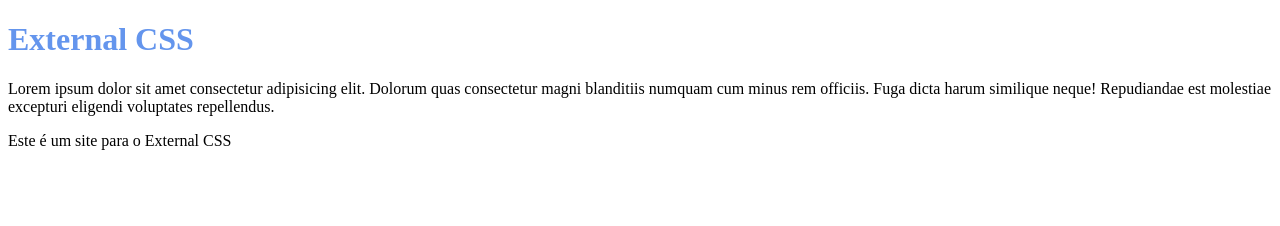
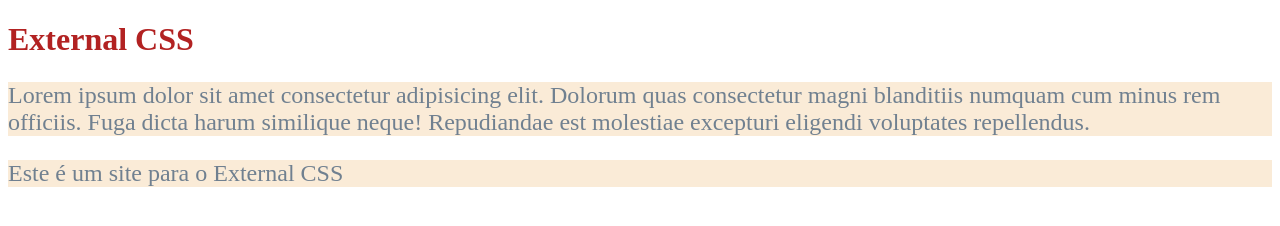
Before and after one commit to daniellefreitas23/aulas, a plain HTML site: page 3_EXTERNAL_CSS/index.html in a window 1280 px wide. Drawn offline with Linux system fonts and the light colour scheme.

Commit message:
ID e CLASS

```diff
--- a/3_EXTERNAL_CSS/style.css
+++ b/3_EXTERNAL_CSS/style.css
@@ -1,3 +1,9 @@
-h1{
-    color:cornflowerblue
+h1 {
+    color: firebrick;
 }
+
+p {
+    color: slategray;
+    background-color: antiquewhite;
+    font-size: 24px;
+}
--- /dev/null
+++ b/4_ID_CLASS/style.css
@@ -0,0 +1,10 @@
+h2 {
+    font-family: Cambria, Cochin, Georgia, Times, 'Times New Roman', serif;
+    color: darkcyan;
+    font-size: 36px;
+}
+p {
+    font-family: 'Lucida Sans', 'Lucida Sans Regular', 'Lucida Grande', 'Lucida Sans Unicode', Geneva, Verdana, sans-serif;
+    font-size: 20px;
+    line-height: 36px;
+}
```
Also changed, not shown: 4_ID_CLASS/index.html (added, +21 -0 lines).
